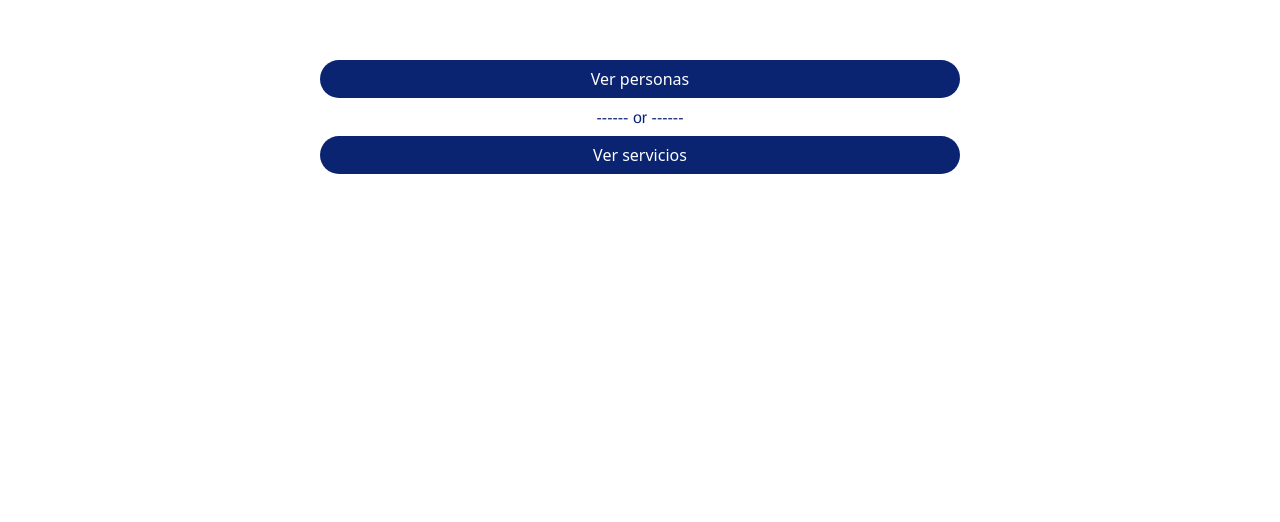
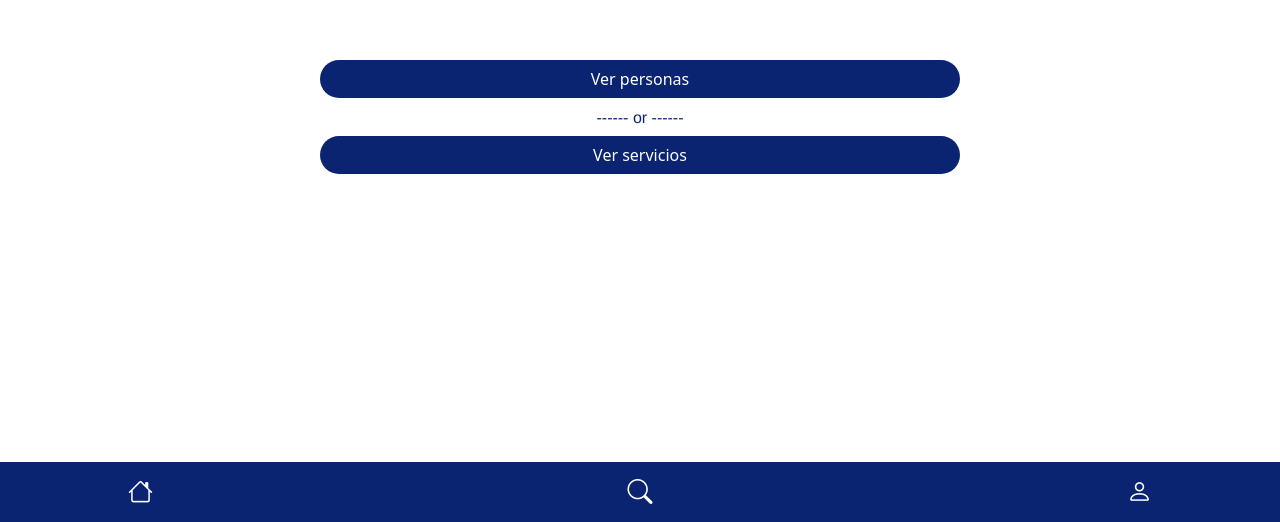
Before and after one commit to tomasrama12/NeedyFront, an Angular app in the folder NeedyFront/: page /home in a window 1280 px wide. Shown: the part 278-800 px from the top of the page. Built offline with nearby package versions, Linux system fonts and the light colour scheme.

Commit message:
agregue la nav bar

```diff
--- a/NeedyFront/src/app/home/components/home-page/home-page.component.html
+++ b/NeedyFront/src/app/home/components/home-page/home-page.component.html
@@ -7,4 +7,6 @@
     </div>
     <div class="button-container">
         <app-needy-button [text]="'Ver servicios'" [bgColor]="'bgColor-blue'" class="button-needy"></app-needy-button>
+    </div>
+    <app-navbar></app-navbar>
 </div>
--- a/NeedyFront/src/app/home/home.module.ts
+++ b/NeedyFront/src/app/home/home.module.ts
@@ -2,6 +2,7 @@ import { CommonModule } from '@angular/common';
 import { NgModule } from '@angular/core';
 
 import { CoreModule } from '../core/core.module';
+import { SharedModule } from '../shared/shared.module';
 import { HomePageComponent } from './components/home-page/home-page.component';
 import { HomeRoutingModule } from './home-routing.module';
 
@@ -13,7 +14,8 @@ import { HomeRoutingModule } from './home-routing.module';
   imports: [
     CommonModule,
     CoreModule,
-    HomeRoutingModule
+    HomeRoutingModule,
+    SharedModule
   ]
 })
 export class HomeModule { }
```
